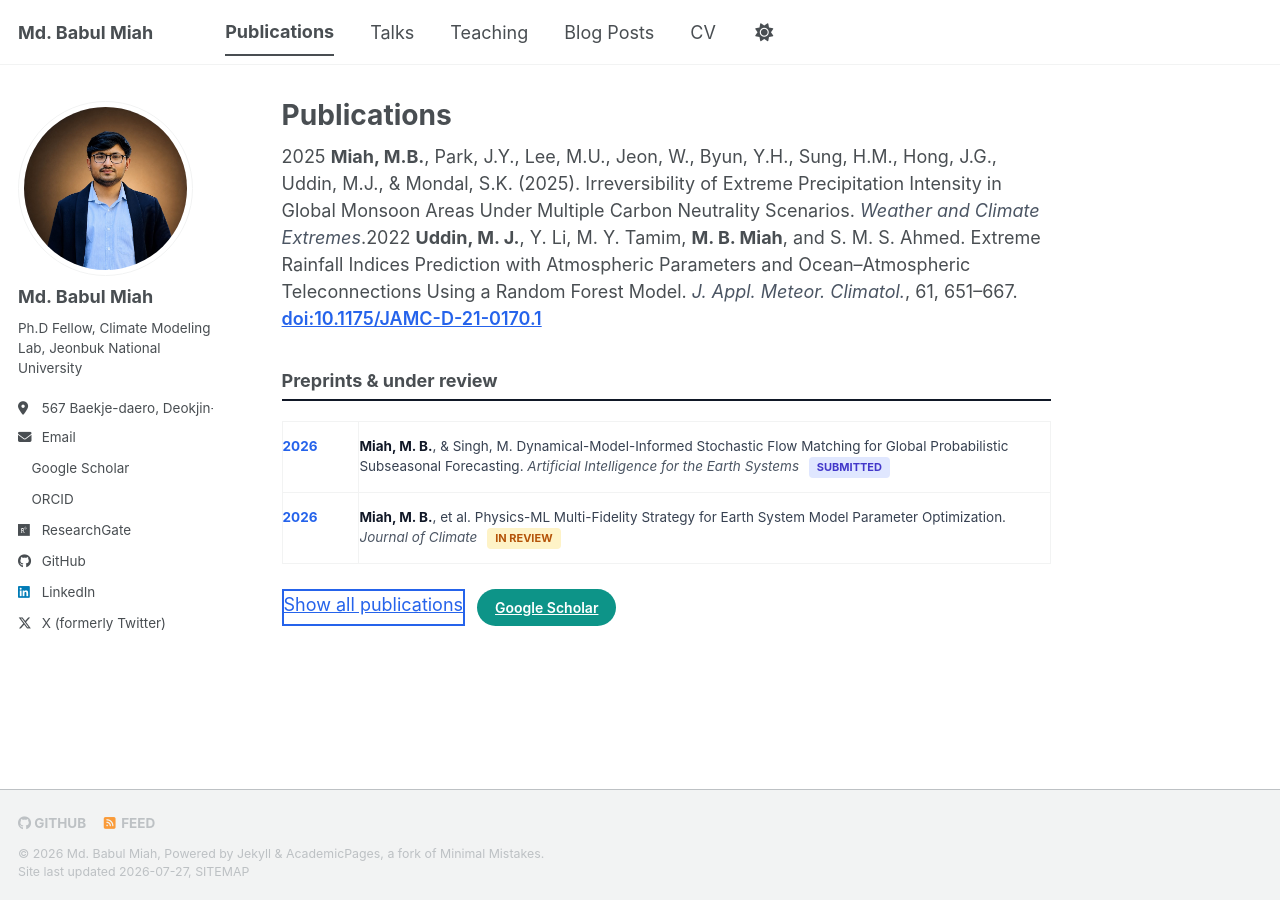
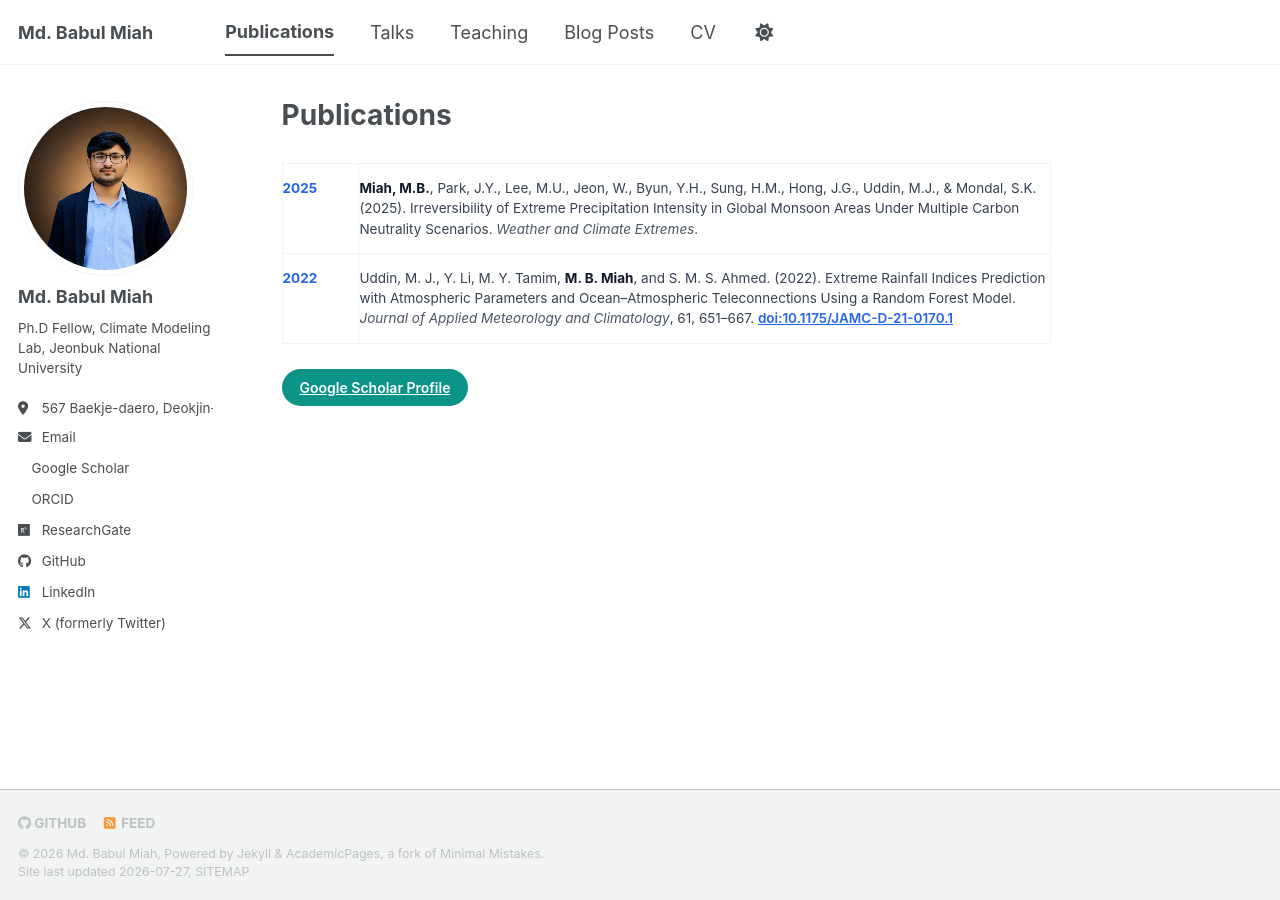
Before and after one commit to mbm-phd/mbm-phd.github.io, a Jekyll site: the page built from _pages/publications.html, in a window 1280 px wide. Built offline with Jekyll 4.4.1, drawn with Linux system fonts in a browser that asks for light colours; a style sheet for code colours, icons or effects is not loaded.

Commit message:
Revise publications and update Google Scholar link
Updated publication details and removed preprints section.

```diff
--- a/_pages/publications.html
+++ b/_pages/publications.html
@@ -90,7 +90,8 @@ author_profile: true
   }
 </style>
 
-<tr class="pub-row">
+<table class="pub-table">
+  <tr class="pub-row">
     <td class="pub-year">2025</td>
     <td class="pub-details">
       <strong>Miah, M.B.</strong>, Park, J.Y., Lee, M.U., Jeon, W., Byun, Y.H., Sung, H.M., Hong, J.G., Uddin, M.J., & Mondal, S.K. (2025). Irreversibility of Extreme Precipitation Intensity in Global Monsoon Areas Under Multiple Carbon Neutrality Scenarios. <span class="pub-journal">Weather and Climate Extremes</span>.
@@ -99,29 +100,11 @@ author_profile: true
   <tr class="pub-row">
     <td class="pub-year">2022</td>
     <td class="pub-details">
-      <strong>Uddin, M. J.</strong>, Y. Li, M. Y. Tamim, <strong>M. B. Miah</strong>, and S. M. S. Ahmed. Extreme Rainfall Indices Prediction with Atmospheric Parameters and Ocean–Atmospheric Teleconnections Using a Random Forest Model. <span class="pub-journal">J. Appl. Meteor. Climatol.</span>, 61, 651–667. <a href="https://doi.org/10.1175/JAMC-D-21-0170.1" class="doi-link" target="_blank">doi:10.1175/JAMC-D-21-0170.1</a>
-    </td>
-  </tr>
-</table>
-
-<div class="section-heading">Preprints & under review</div>
-
-<table class="pub-table">
-  <tr class="pub-row">
-    <td class="pub-year">2026</td>
-    <td class="pub-details">
-      <strong>Miah, M. B.</strong>, & Singh, M. Dynamical-Model-Informed Stochastic Flow Matching for Global Probabilistic Subseasonal Forecasting. <span class="pub-journal">Artificial Intelligence for the Earth Systems</span> <span class="badge badge-submitted">Submitted</span>
-    </td>
-  </tr>
-  <tr class="pub-row">
-    <td class="pub-year">2026</td>
-    <td class="pub-details">
-      <strong>Miah, M. B.</strong>, et al. Physics-ML Multi-Fidelity Strategy for Earth System Model Parameter Optimization. <span class="pub-journal">Journal of Climate</span> <span class="badge badge-review">In Review</span>
+      Uddin, M. J., Y. Li, M. Y. Tamim, <strong>M. B. Miah</strong>, and S. M. S. Ahmed. (2022). Extreme Rainfall Indices Prediction with Atmospheric Parameters and Ocean–Atmospheric Teleconnections Using a Random Forest Model. <span class="pub-journal">Journal of Applied Meteorology and Climatology</span>, 61, 651–667. <a href="https://doi.org/10.1175/JAMC-D-21-0170.1" class="doi-link" target="_blank">doi:10.1175/JAMC-D-21-0170.1</a>
     </td>
   </tr>
 </table>
 
 <div class="btn-container">
-  <a href="#" class="pub-pub-btn btn-outline">Show all publications</a>
-  <a href="https://scholar.google.com" class="pub-btn btn-solid" target="_blank">Google Scholar</a>
+  <a href="https://scholar.google.com/citations?user=YOUR_GOOGLE_SCHOLAR_ID" class="pub-btn btn-solid" target="_blank">Google Scholar Profile</a>
 </div>
```
